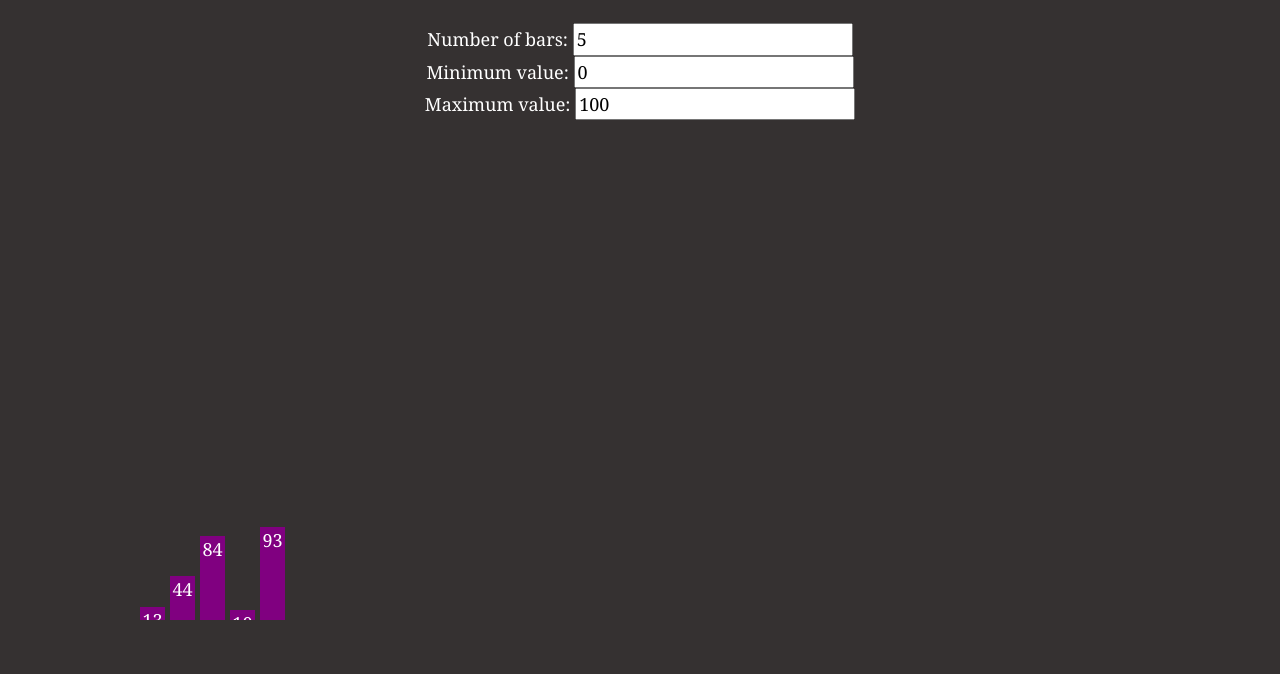
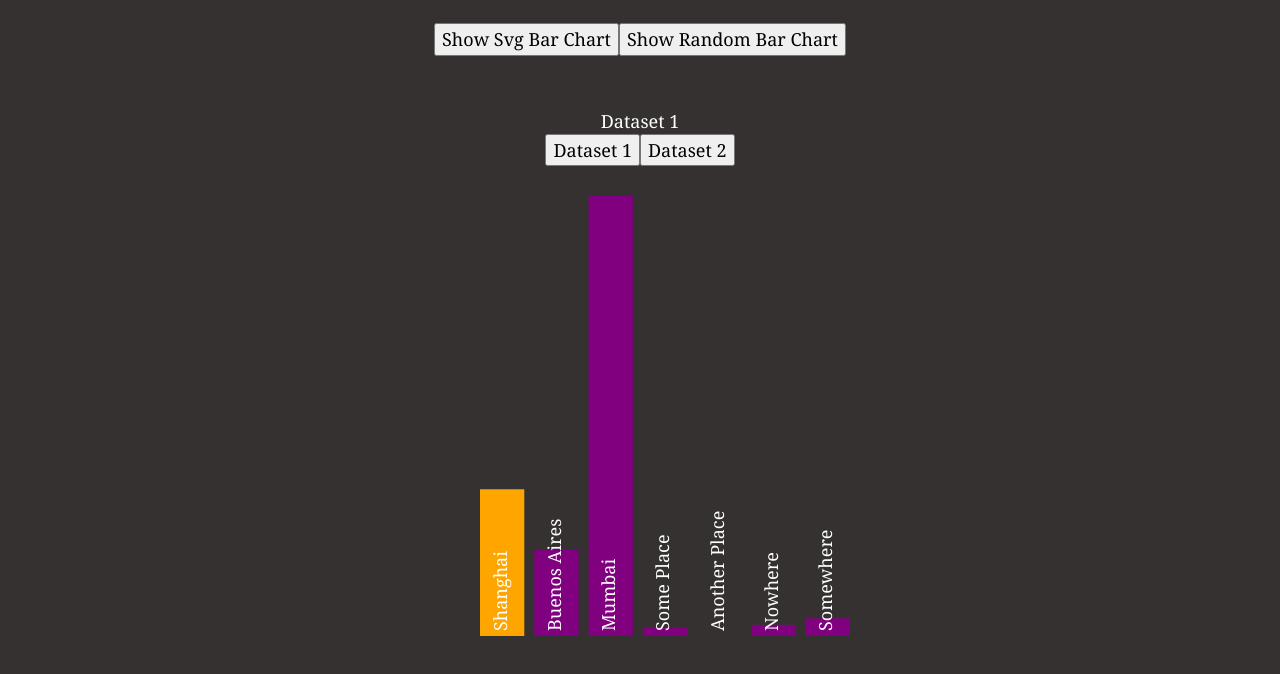
Before and after one commit to dorenproctor/personal-website, a Gatsby site: page /visualizations in a window 1280 px wide. Shown: the part 90-764 px from the top of the page. Built offline with nearby package versions, Linux system fonts and the light colour scheme; Gatsby itself is replaced by a stand-in of ours.

Commit message:
svgBarChart

```diff
--- a/src/components/animatedBarChart.jsx
+++ b/src/components/animatedBarChart.jsx
@@ -1,4 +1,4 @@
-import React, { useState, useEffect } from 'react'
+import React, { useEffect } from 'react'
 import * as d3 from 'd3'
 
 
--- /dev/null
+++ b/src/components/svgBarChart.jsx
@@ -0,0 +1,153 @@
+import React, { useEffect, useState } from 'react'
+import * as d3 from 'd3'
+
+const data1 = [
+  {name:'Shanghai', latitude:31.22222, longitude:121.45806, population:22315474, color:'orange'},
+  {name:'Buenos Aires', latitude:-34.61315, longitude:-58.37723, population:13076300},
+  {name:'Mumbai', latitude:19.07283, longitude:72.88261, population:66918036},
+  {name:'Some Place', latitude:19.07283, longitude:72.88261, population:1269186},
+  {name:'Another Place', latitude:19.07283, longitude:72.88261, population:126936},
+  {name:'Nowhere', latitude:19.07283, longitude:72.88261, population:1691836},
+  {name:'Somewhere', latitude:19.07283, longitude:72.88261, population:2691836},
+]
+const data2 = [
+  {name:'a', latitude:31.22222, longitude:121.45806, population:2315474},
+  {name:'bbbbbbbbbbbbbbbbbbbbbbbb', latitude:-34.61315, longitude:-58.37723, population:9076300},
+  {name:'cccc', latitude:19.07283, longitude:72.88261, population:6691806},
+  {name:'ddd', latitude:19.07283, longitude:72.88261, population:126918},
+  {name:'eeeeeee', latitude:19.07283, longitude:72.88261, population:1269360},
+  {name:'ffffffffffffffffffffff', latitude:19.07283, longitude:72.88261, population:169186},
+]
+
+
+const SvgBarChart = (props) => {
+  let { width, height, data, id, xColumn, yColumn, defaultColor, margin } = props
+  if (!id) id = 'svgBarChart'//+Date.now()
+  if (!defaultColor) defaultColor = 'purple'
+  if (!width) width = 500
+  if (!height) height = 500
+  if (!xColumn) xColumn = 'name'
+  if (!yColumn) yColumn = 'population'
+  if (!data) data = data1
+  margin = { ...margin, left: 90, top: 30, right: 30, bottom: 30 } // override these defaults with anything passed in margin
+
+  const [dataset, setDataset] = useState(data)
+  const [title, setTitle] = useState('Dataset 1')
+
+  const filledProps = {width, height, data:dataset, id, xColumn, yColumn, defaultColor, margin}
+
+
+  useEffect(() => {
+    render(filledProps)
+    return () => {
+      d3.select("#svgBarChartTooltip").remove()
+    }
+  })
+
+
+  return (
+    <>
+      {title}<br/>
+      <button onClick={() => { setTitle('Dataset 1'); setDataset(data1); }}>
+        Dataset 1
+      </button>
+      <button onClick={() => { setTitle('Dataset 2'); setDataset(data2); }}>
+        Dataset 2
+      </button> <br/>
+      <svg id={id} style={{width, height, marginLeft:'auto', marginRight:'auto', position:'relative'}} >
+        <g transform={'translate(' + margin.left + ',' + margin.top + ')'} />
+      </svg>
+    </>
+  )
+}
+
+function render(props){
+  let { width, height, data, id, xColumn, yColumn, defaultColor, margin } = props
+
+
+  const innerWidth  = width  - margin.left - margin.right
+  const innerHeight = height - margin.top  - margin.bottom
+
+  const xScale = d3.scaleBand()
+    .range([0, innerWidth-(10*data.length)])
+    .domain( data.map( d => d[xColumn]) )
+
+  const yScale = d3.scaleLinear()
+    .range([innerHeight, 0])
+    .domain( [0, d3.max(data, d => d[yColumn])] )
+
+  const g = d3.select('#'+id).select('g')
+  const bars = g.selectAll('rect').data(data)
+  const texts = g.selectAll('text').data(data)
+
+
+  bars.enter().append('rect')
+    .attr('fill', (d) => d.color || defaultColor)
+    .attr('x', (d,i) => xScale(d[xColumn]) + i*10)
+    .attr('width', xScale.bandwidth())
+    .attr('y', innerHeight)
+    .transition().duration(1000)
+    .attr('height', d => innerHeight - yScale(d[yColumn]))
+    .attr('y', d => yScale(d[yColumn]))
+
+  bars
+    .attr('fill', (d) => d.color || defaultColor)
+    .attr('x', (d,i) => xScale(d[xColumn]) + i*10)
+    .attr('width', xScale.bandwidth())
+    .transition().duration(1000)
+    .attr('height', d => innerHeight - yScale(d[yColumn]))
+    .attr('y', d => yScale(d[yColumn]))
+
+  bars.exit().remove()
+
+  texts.enter().append('text')
+    .text((d) => d.name)
+    .attr('fill', 'white')
+    .attr('width', xScale.bandwidth())
+    .attr('transform', (d,i) => `rotate(-90, ${xScale(d[xColumn]) + i*10}, ${innerHeight})`)
+    .attr('x', (d,i) => xScale(d[xColumn]) + 5 + (i*10))
+    .attr('y', innerHeight+ (.6*xScale.bandwidth()) )
+
+  texts
+    .text((d) => d.name)
+    .attr('transform', (d,i) => `rotate(-90, ${xScale(d[xColumn]) + i*10}, ${innerHeight})`)
+    .attr('x', (d,i) => xScale(d[xColumn]) + 5 + (i*10)) //rotate changes direction of x and y
+    .attr('y', innerHeight+ (.6*xScale.bandwidth()) )
+
+  texts.exit().remove()
+
+  const tooltip = d3.select("body").append("div")
+    .attr("id", "svgBarChartTooltip")
+    .style("opacity", 0)
+    .style('position', 'absolute')
+    .style('text-align', 'center')
+    .style('width', '200px')
+    .style('padding', '2px')
+    .style('font', '12px sans-serif')
+    .style('background', 'lightsteelblue')
+    .style('border', '0px')
+    .style('border-radius', '8px')
+    .style('pointer-events', 'none')
+
+  function addTooltipFunctionality(d3Elems) {
+    d3Elems
+      .on("mouseover", d => {
+        tooltip.style("opacity", .9)
+        tooltip.html(d.name)
+          .style("left", (d3.event.pageX) + "px")
+          .style("top", (d3.event.pageY - 28) + "px")
+        })
+      .on("mousemove", d => {
+        tooltip.html(JSON.stringify(d,null,2).replace(/\n/g, '<br/>'))
+          .style("left", (d3.event.pageX) + "px")
+          .style("top", (d3.event.pageY - 28) + "px")
+      })
+      .on("mouseout", d => tooltip.style("opacity", 0))
+  }
+
+  addTooltipFunctionality(g.selectAll('rect'))
+  addTooltipFunctionality(g.selectAll('text'))
+}
+
+
+export default SvgBarChart
--- a/src/pages/visualizations.jsx
+++ b/src/pages/visualizations.jsx
@@ -1,25 +1,24 @@
-import React/* , { useState } */ from "react"
+import React, { useState } from "react"
 import Layout from "../components/layout"
 import SEO from "../components/seo"
 
 import RandomBarChart from "../components/randomBarChart"
-// import AnimatedBarChart from "../components/animatedBarChart"
+import SvgBarChart from "../components/svgBarChart"
 
 
 const Visualizations = () => {
-  // const [whichVisual, setWhichVisual] = useState('RandomBarChart')
-  // const visuals = {
-  //   RandomBarChart: <RandomBarChart/>,
-  //   AnimatedBarChart: <AnimatedBarChart/>,
-  // }
+  const [whichVisual, setWhichVisual] = useState('SvgBarChart')
+  const visuals = {
+    RandomBarChart: <RandomBarChart/>,
+    SvgBarChart: <SvgBarChart/>,
+  }
   return (
     <Layout>
       <SEO title="Visualizations" />
-      {/* <button onClick={() => setWhichVisual('RandomBarChart')}>Show Random Bar Chart</button>
-      <button onClick={() => setWhichVisual('AnimatedBarChart')}>Show Animated Bar Chart</button>
+      <button onClick={() => setWhichVisual('SvgBarChart')}>Show Svg Bar Chart</button>
+      <button onClick={() => setWhichVisual('RandomBarChart')}>Show Random Bar Chart</button>
       <br/><br/><br/>
-      {visuals[whichVisual]} */}
-      <RandomBarChart/>
+      {visuals[whichVisual]}
     </Layout>
   )
 }
```
